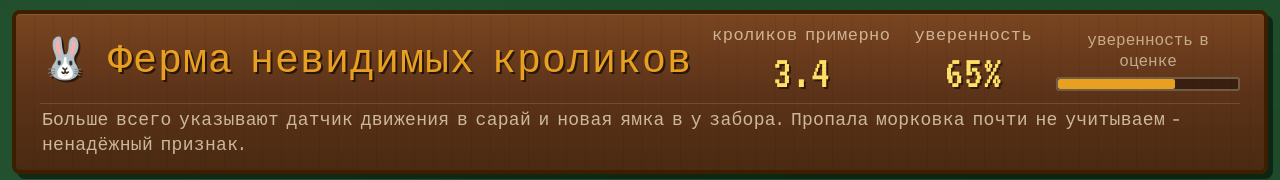
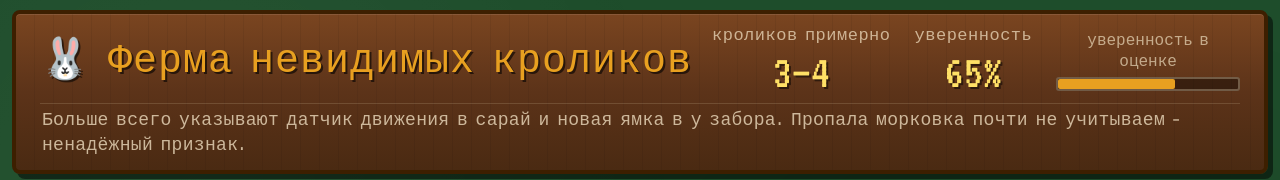
Before and after one commit to dontkaiad/mox-bunfarm, a React (Vite) app: page / in a window 1280 px wide. Shown: the top 180 px of the page. Built offline with nearby package versions, Linux system fonts and the light colour scheme; no server answers; the HTML template or start-up script is replaced by a standard one.

Commit message:
fix: show rabbit counts as whole-animal range in all user-facing UI
rabbitRange(n) returns floor–ceil (e.g. "3–4") or a single number
when floor===ceil. Applied to header scoreboard, zone map tiles, and
zone popup. Internal floats unchanged; contributions/consistency
calculations unaffected.

```diff
--- a/src/components/FarmMap.jsx
+++ b/src/components/FarmMap.jsx
@@ -1,3 +1,5 @@
+import { rabbitRange } from '../rabbitRange.js'
+
 // Zone layout on the 440x310 SVG canvas
 const ZONES = [
   { id: 'Огород',   emoji: '🥕', x: 14,  y: 14,  w: 188, h: 130 },
@@ -117,7 +119,7 @@ export default function FarmMap({ byZone, events, activeZone, onZoneClick }) {
               fill="rgba(245,230,200,0.9)"
               style={{ pointerEvents: 'none' }}
             >
-              ~{est.toFixed(1)} 🐰
+              {rabbitRange(est)} 🐰
             </text>
 
             {/* Event count badge */}
--- a/src/components/Header.jsx
+++ b/src/components/Header.jsx
@@ -1,3 +1,5 @@
+import { rabbitRange } from '../rabbitRange.js'
+
 function confClass(c) {
   if (c >= 70) return 'conf-high'
   if (c >= 40) return 'conf-mid'
@@ -14,7 +16,7 @@ export default function Header({ rabbits, confidence, explanation }) {
         <div className="header-stats">
           <div className="stat-block">
             <span className="stat-label">кроликов примерно</span>
-            <span className="stat-value rabbits-value">{rabbits.toFixed(1)}</span>
+            <span className="stat-value rabbits-value">{rabbitRange(rabbits)}</span>
           </div>
 
           <div className="stat-block">
--- a/src/components/ZonePopup.jsx
+++ b/src/components/ZonePopup.jsx
@@ -1,4 +1,5 @@
 import { EVENT_META } from '../data.js'
+import { rabbitRange } from '../rabbitRange.js'
 
 export default function ZonePopup({ zone, events, estimate, contributions, onClose }) {
   const pctMap = Object.fromEntries(contributions.map(c => [c.id, c.percent]))
@@ -11,7 +12,7 @@ export default function ZonePopup({ zone, events, estimate, contributions, onClo
       </div>
 
       <div className="popup-estimate">
-        ~{estimate.toFixed(1)} 🐰 в этой зоне
+        {rabbitRange(estimate)} 🐰 в этой зоне
       </div>
 
       {events.length === 0 ? (
--- /dev/null
+++ b/src/rabbitRange.js
@@ -0,0 +1,8 @@
+// Converts an internal float estimate to a user-facing whole-animal range.
+// Internal calculations stay floats; this is display-only.
+export function rabbitRange(n) {
+  const lo = Math.floor(n)
+  const hi = Math.ceil(n)
+  if (lo === hi) return String(lo)
+  return `${lo}–${hi}`
+}
```
